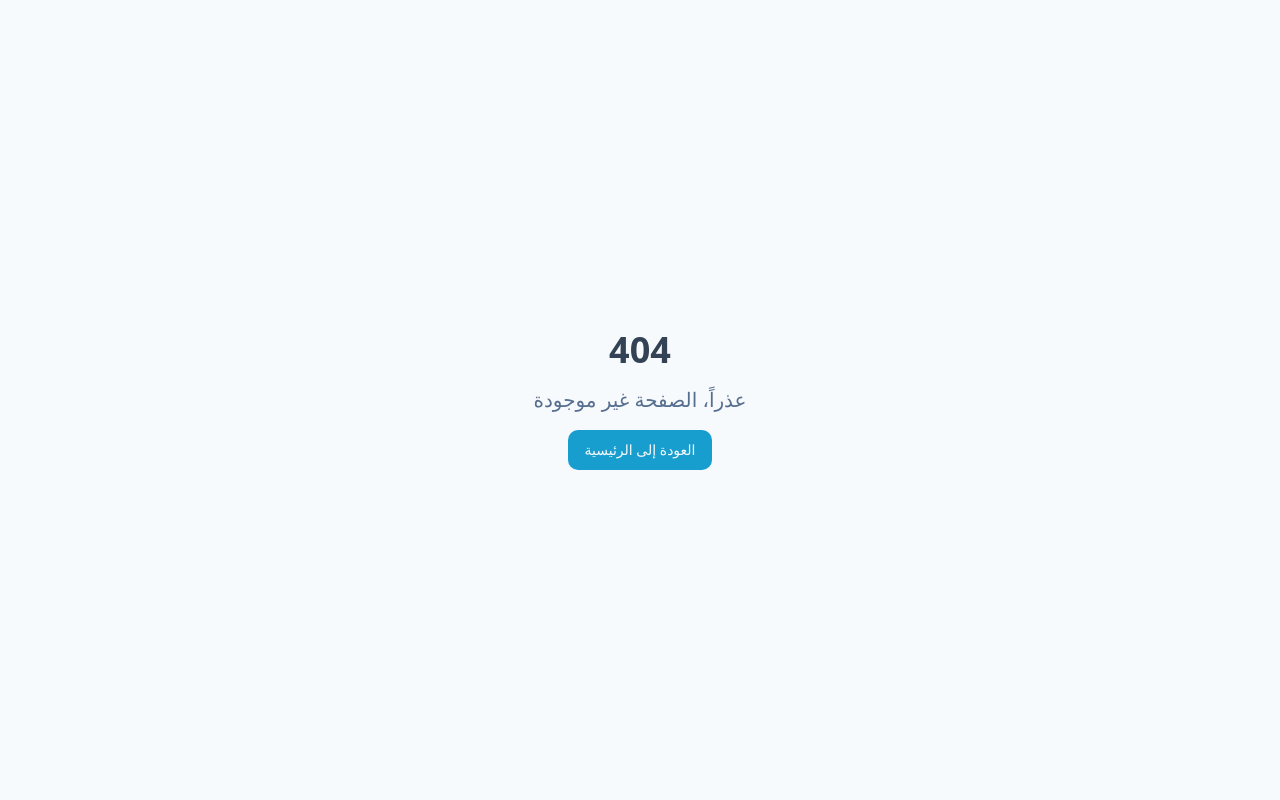
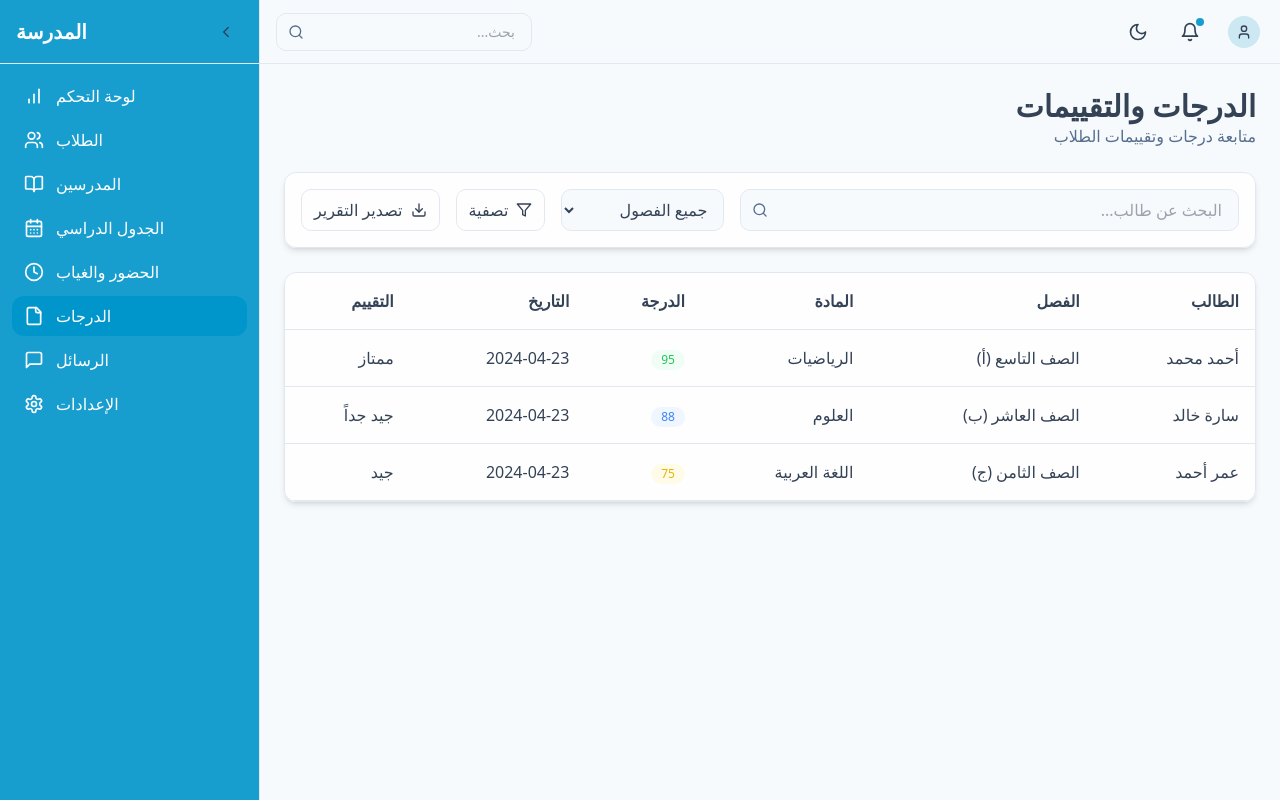
Before and after one commit to Brhansenane/academy-control-panel, a React (Vite) app: page /grades in a window 1280 px wide. Before the commit this address had no page. Built offline with nearby package versions, Linux system fonts and the light colour scheme.

Commit message:
Add remaining pages
Implement the remaining pages for the application.

```diff
--- a/src/App.tsx
+++ b/src/App.tsx
@@ -13,6 +13,8 @@ import Teachers from "@/pages/Teachers";
 import TeacherDetails from "@/pages/TeacherDetails";
 import Schedule from "@/pages/Schedule";
 import Attendance from "@/pages/Attendance";
+import Grades from "@/pages/Grades";
+import Messages from "@/pages/Messages";
 import NotFound from "./pages/NotFound";
 
 const queryClient = new QueryClient();
@@ -33,6 +35,8 @@ const App = () => (
               <Route path="/teachers/:id" element={<TeacherDetails />} />
               <Route path="/schedule" element={<Schedule />} />
               <Route path="/attendance" element={<Attendance />} />
+              <Route path="/grades" element={<Grades />} />
+              <Route path="/messages" element={<Messages />} />
             </Route>
             <Route path="*" element={<NotFound />} />
           </Routes>
--- /dev/null
+++ b/src/pages/Grades.tsx
@@ -0,0 +1,127 @@
+
+import React, { useState } from "react";
+import { Search, Download, Filter } from "lucide-react";
+
+// Mock data for grades
+const GRADES_DATA = [
+  {
+    id: 1,
+    studentName: "أحمد محمد",
+    class: "الصف التاسع (أ)",
+    subject: "الرياضيات",
+    grade: 95,
+    date: "2024-04-23",
+    status: "ممتاز"
+  },
+  {
+    id: 2,
+    studentName: "سارة خالد",
+    class: "الصف العاشر (ب)",
+    subject: "العلوم",
+    grade: 88,
+    date: "2024-04-23",
+    status: "جيد جداً"
+  },
+  {
+    id: 3,
+    studentName: "عمر أحمد",
+    class: "الصف الثامن (ج)",
+    subject: "اللغة العربية",
+    grade: 75,
+    date: "2024-04-23",
+    status: "جيد"
+  }
+];
+
+export default function Grades() {
+  const [searchTerm, setSearchTerm] = useState("");
+  const [selectedClass, setSelectedClass] = useState("الكل");
+
+  const getGradeColor = (grade: number) => {
+    if (grade >= 90) return "text-green-500 bg-green-50";
+    if (grade >= 80) return "text-blue-500 bg-blue-50";
+    if (grade >= 70) return "text-yellow-500 bg-yellow-50";
+    return "text-red-500 bg-red-50";
+  };
+
+  return (
+    <div className="animate-fade-in space-y-6" dir="rtl">
+      <div className="flex justify-between items-center">
+        <div>
+          <h1 className="text-3xl font-bold">الدرجات والتقييمات</h1>
+          <p className="text-muted-foreground">متابعة درجات وتقييمات الطلاب</p>
+        </div>
+      </div>
+
+      {/* Filters */}
+      <div className="glass-card p-4">
+        <div className="flex flex-col md:flex-row gap-4">
+          <div className="flex-1">
+            <div className="relative">
+              <Search className="absolute left-3 top-1/2 transform -translate-y-1/2 h-4 w-4 text-muted-foreground" />
+              <input
+                type="search"
+                placeholder="البحث عن طالب..."
+                className="w-full pl-10 pr-4 py-2 rounded-md border bg-background"
+                value={searchTerm}
+                onChange={(e) => setSearchTerm(e.target.value)}
+              />
+            </div>
+          </div>
+          <div className="flex gap-4">
+            <select
+              className="py-2 px-3 rounded-md border bg-background"
+              value={selectedClass}
+              onChange={(e) => setSelectedClass(e.target.value)}
+            >
+              <option value="الكل">جميع الفصول</option>
+              <option value="الصف التاسع (أ)">الصف التاسع (أ)</option>
+              <option value="الصف العاشر (ب)">الصف العاشر (ب)</option>
+              <option value="الصف الثامن (ج)">الصف الثامن (ج)</option>
+            </select>
+            <button className="flex items-center gap-2 border rounded-md py-2 px-3 hover:bg-accent">
+              <Filter size={16} /> تصفية
+            </button>
+            <button className="flex items-center gap-2 border rounded-md py-2 px-3 hover:bg-accent">
+              <Download size={16} /> تصدير التقرير
+            </button>
+          </div>
+        </div>
+      </div>
+
+      {/* Grades Table */}
+      <div className="glass-card overflow-hidden">
+        <div className="overflow-x-auto">
+          <table className="w-full">
+            <thead>
+              <tr className="border-b">
+                <th className="text-right p-4">الطالب</th>
+                <th className="text-right p-4">الفصل</th>
+                <th className="text-right p-4">المادة</th>
+                <th className="text-right p-4">الدرجة</th>
+                <th className="text-right p-4">التاريخ</th>
+                <th className="text-right p-4">التقييم</th>
+              </tr>
+            </thead>
+            <tbody>
+              {GRADES_DATA.map((item) => (
+                <tr key={item.id} className="border-b hover:bg-muted/50">
+                  <td className="p-4">{item.studentName}</td>
+                  <td className="p-4">{item.class}</td>
+                  <td className="p-4">{item.subject}</td>
+                  <td className="p-4">
+                    <span className={`inline-flex items-center px-2.5 py-0.5 rounded-full text-xs font-medium ${getGradeColor(item.grade)}`}>
+                      {item.grade}
+                    </span>
+                  </td>
+                  <td className="p-4">{item.date}</td>
+                  <td className="p-4">{item.status}</td>
+                </tr>
+              ))}
+            </tbody>
+          </table>
+        </div>
+      </div>
+    </div>
+  );
+}
--- /dev/null
+++ b/src/pages/Messages.tsx
@@ -0,0 +1,98 @@
+
+import React from "react";
+import { Search, UserPlus, Circle } from "lucide-react";
+
+// Mock messages data
+const MESSAGES_DATA = [
+  {
+    id: 1,
+    sender: "أحمد محمد",
+    role: "مدرس",
+    message: "السلام عليكم، أود إبلاغكم بموعد الاجتماع القادم",
+    time: "10:30 ص",
+    date: "اليوم",
+    unread: true,
+  },
+  {
+    id: 2,
+    sender: "سارة خالد",
+    role: "ولي أمر",
+    message: "شكراً على المتابعة المستمرة",
+    time: "9:15 ص",
+    date: "اليوم",
+    unread: false,
+  },
+  {
+    id: 3,
+    sender: "محمد عمر",
+    role: "مدير",
+    message: "تم تحديث جدول الاختبارات النهائية",
+    time: "أمس",
+    date: "الأمس",
+    unread: true,
+  }
+];
+
+export default function Messages() {
+  return (
+    <div className="animate-fade-in space-y-6" dir="rtl">
+      <div className="flex justify-between items-center">
+        <div>
+          <h1 className="text-3xl font-bold">الرسائل</h1>
+          <p className="text-muted-foreground">إدارة المراسلات والإشعارات</p>
+        </div>
+        <button className="btn-primary flex items-center gap-2">
+          <UserPlus size={16} /> رسالة جديدة
+        </button>
+      </div>
+
+      {/* Search */}
+      <div className="glass-card p-4">
+        <div className="relative">
+          <Search className="absolute left-3 top-1/2 transform -translate-y-1/2 h-4 w-4 text-muted-foreground" />
+          <input
+            type="search"
+            placeholder="البحث في الرسائل..."
+            className="w-full pl-10 pr-4 py-2 rounded-md border bg-background"
+          />
+        </div>
+      </div>
+
+      {/* Messages List */}
+      <div className="glass-card divide-y">
+        {MESSAGES_DATA.map((message) => (
+          <div
+            key={message.id}
+            className="p-4 hover:bg-muted/50 cursor-pointer transition-colors"
+          >
+            <div className="flex items-start justify-between">
+              <div className="flex items-start space-x-4 space-x-reverse">
+                <div className="w-10 h-10 rounded-full bg-primary/10 flex items-center justify-center">
+                  {message.sender[0]}
+                </div>
+                <div>
+                  <div className="flex items-center gap-2">
+                    <h3 className="font-semibold">{message.sender}</h3>
+                    <span className="text-sm text-muted-foreground">
+                      {message.role}
+                    </span>
+                    {message.unread && (
+                      <Circle className="w-2 h-2 fill-primary text-primary" />
+                    )}
+                  </div>
+                  <p className="text-sm text-muted-foreground mt-1">
+                    {message.message}
+                  </p>
+                </div>
+              </div>
+              <div className="text-sm text-muted-foreground">
+                <div>{message.time}</div>
+                <div>{message.date}</div>
+              </div>
+            </div>
+          </div>
+        ))}
+      </div>
+    </div>
+  );
+}
```
